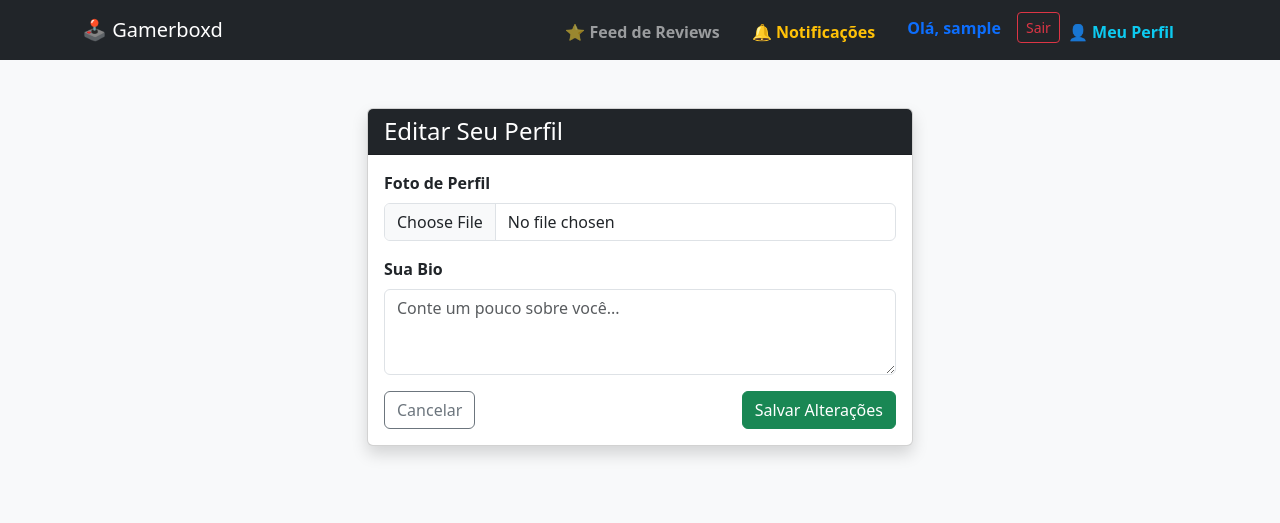
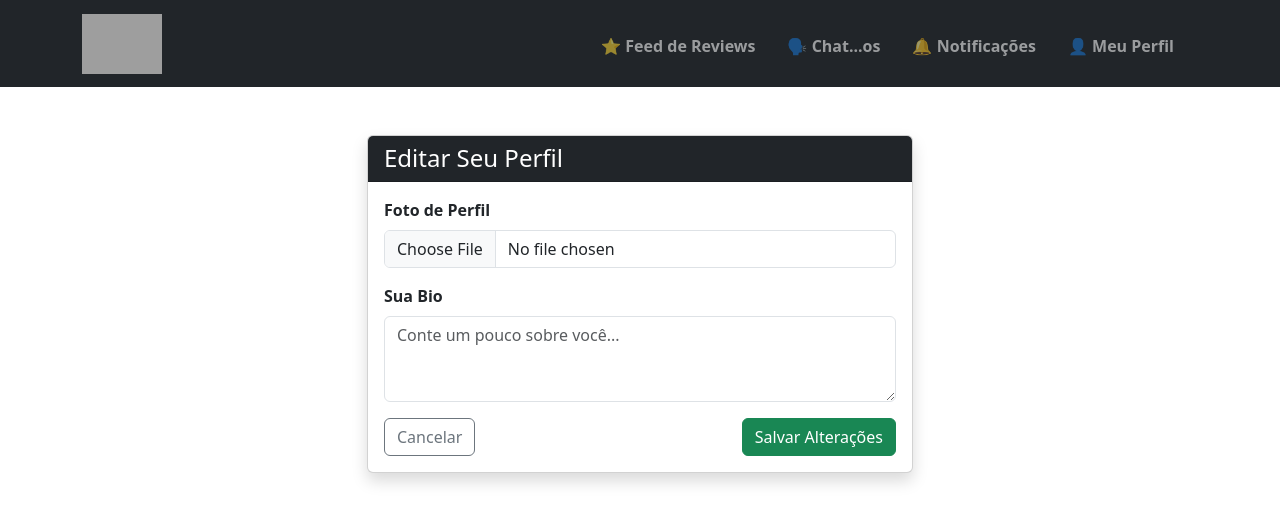
Before and after one commit to David-DEV2005/Gameboxd-Projeto-de-Desenvolvimento-Web-2, a Django app: page /perfil/editar/ in a window 1280 px wide. Shown: the top 523 px of the page. Run offline with Django 5.2, Linux system fonts and the light colour scheme; the visitor is signed in with stand-in values (Sample User, id 1); data comes from the database, SQL or seed files in the repository; grey boxes are pictures that could not be loaded.

Commit message:
Atualização na página principal.
Atualização na pagina principal para aceitar e comportar novas funções.

```diff
--- a/lobby/templates/lobby/base.html
+++ b/lobby/templates/lobby/base.html
@@ -5,35 +5,35 @@
     <meta charset="UTF-8">
     <meta name="viewport" content="width=device-width, initial-scale=1.0">
     <title>Lobby de Jogos</title>
+    <link rel="icon" type="image/svg+xml" href="{% static 'lobby/images/favicon.svg' %}">
     <link href="https://cdn.jsdelivr.net/npm/bootstrap@5.3.0/dist/css/bootstrap.min.css" rel="stylesheet">
+    <link href="https://fonts.googleapis.com/css2?family=Poppins:wght@300;400;600&display=swap" rel="stylesheet">
+    <link href="{% static 'lobby/style.css' %}?v=6" rel="stylesheet">
+</head>
+<body>
 
-</head>
-<body class="bg-light">
     <nav class="navbar navbar-expand-lg navbar-dark bg-dark mb-4">
         <div class="container">
-            <a class="navbar-brand" href="{% url 'index' %}">🕹️ Gamerboxd</a>
+        <a class="navbar-brand hover-neon-white" href="{% url 'index' %}">
+            <img src="{% static 'lobby/images/logos.svg' %}" alt="Logo Gameboxd" height="60" class="d-inline-block align-text-top me-2">
+        </a>
 
             <div class="collapse navbar-collapse">
                 <ul class="navbar-nav ms-auto">
                     <li class="nav-item me-3 mt-1">
-                        <a class="nav-link fw-bold" href="{% url 'wall_rating' %}">⭐ Feed de Reviews</a>
+                        <a class="nav-link nav-offwhite hover-ps-green fw-bold" href="{% url 'wall_rating' %}">⭐ Feed de Reviews</a>
                     </li>
+                    <li class="nav-item me-3 mt-1">
+                        <a class="nav-link nav-offwhite hover-ps-pink fw-bold" href="{% url 'mural_chatos' %}">🗣️ Chat...os</a>
+                    </li>
+
                     {% if user.is_authenticated %}
                         <li class="nav-item me-3 mt-1">
-                            <a class="nav-link text-warning fw-bold" href="{% url 'painel_notificacoes' %}">🔔 Notificações</a>
-                        </li>
-                        <li class="nav-item">
-                            <span class="nav-link text-primary fw-bold">Olá, {{ user.username }}</span>
-                        </li>
-                        <li class="nav-item ms-2">
-                            <form method="POST" action="{% url 'logout' %}">
-                                {% csrf_token %}
-                                <button type="submit" class="btn btn-outline-danger btn-sm mt-1">Sair</button>
-                            </form>
+                            <a class="nav-link nav-offwhite hover-ps-red fw-bold" href="{% url 'painel_notificacoes' %}">🔔 Notificações</a>
                         </li>
 
                         <li class="nav-item me-3 mt-1">
-                            <a class="nav-link text-info fw-bold" href="{% url 'my_profile' %}">👤 Meu Perfil</a>
+                            <a class="nav-link nav-offwhite hover-ps-blue fw-bold" href="{% url 'my_profile' %}">👤 Meu Perfil</a>
                         </li>
 
                     {% else %}
@@ -49,11 +49,33 @@
             </div>
         </div>
     </nav>
-
     <div class="container">
         {% block content %}
         {% endblock %}
     </div>
 
+<script src="https://cdn.jsdelivr.net/npm/bootstrap@5.3.0/dist/js/bootstrap.bundle.min.js"></script>
+    <script>
+        document.addEventListener("DOMContentLoaded", function() {
+            document.querySelectorAll('.render-estrelas').forEach(function(el) {
+                let notaCrua = el.getAttribute('data-nota') || "0";
+                notaCrua = notaCrua.replace(/[^0-9,.]/g, '').replace(',', '.');
+                let nota = parseFloat(notaCrua);
+
+                if (isNaN(nota)) { nota = 0; }
+
+                let porcentagem = (nota / 5) * 100;
+
+                el.innerHTML = `
+                    <div style="display: inline-block; position: relative; color: #2B2F44; font-size: 1.3rem; letter-spacing: 2px;" title="Nota: ${nota.toFixed(1)}">
+                        ★★★★★
+                        <div style="position: absolute; top: 0; left: 0; overflow: hidden; white-space: nowrap; color: #E2E2E2; width: ${porcentagem}%;">
+                            ★★★★★
+                        </div>
+                    </div>
+                `;
+            });
+        });
+    </script>
 </body>
 </html>
```
